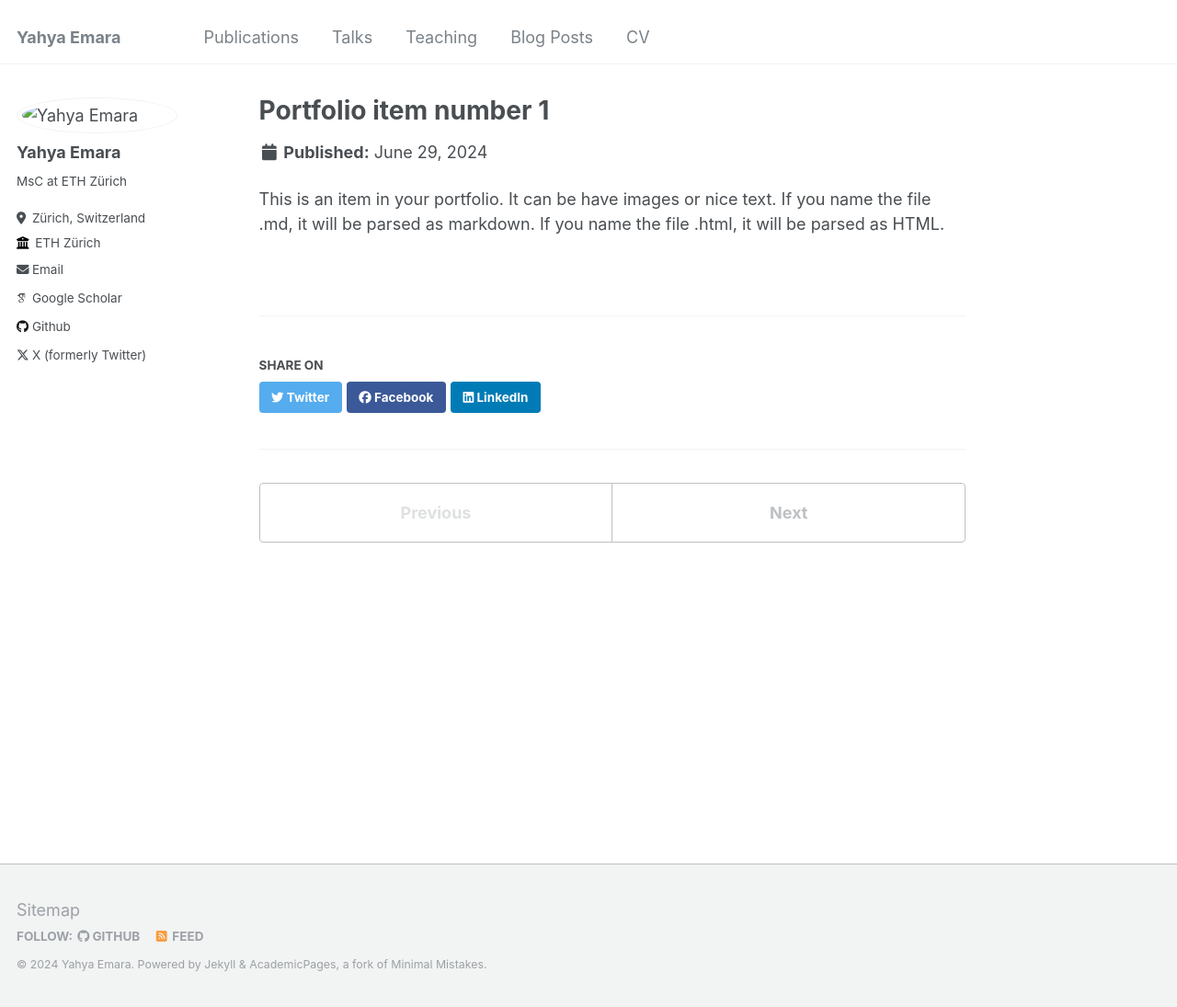
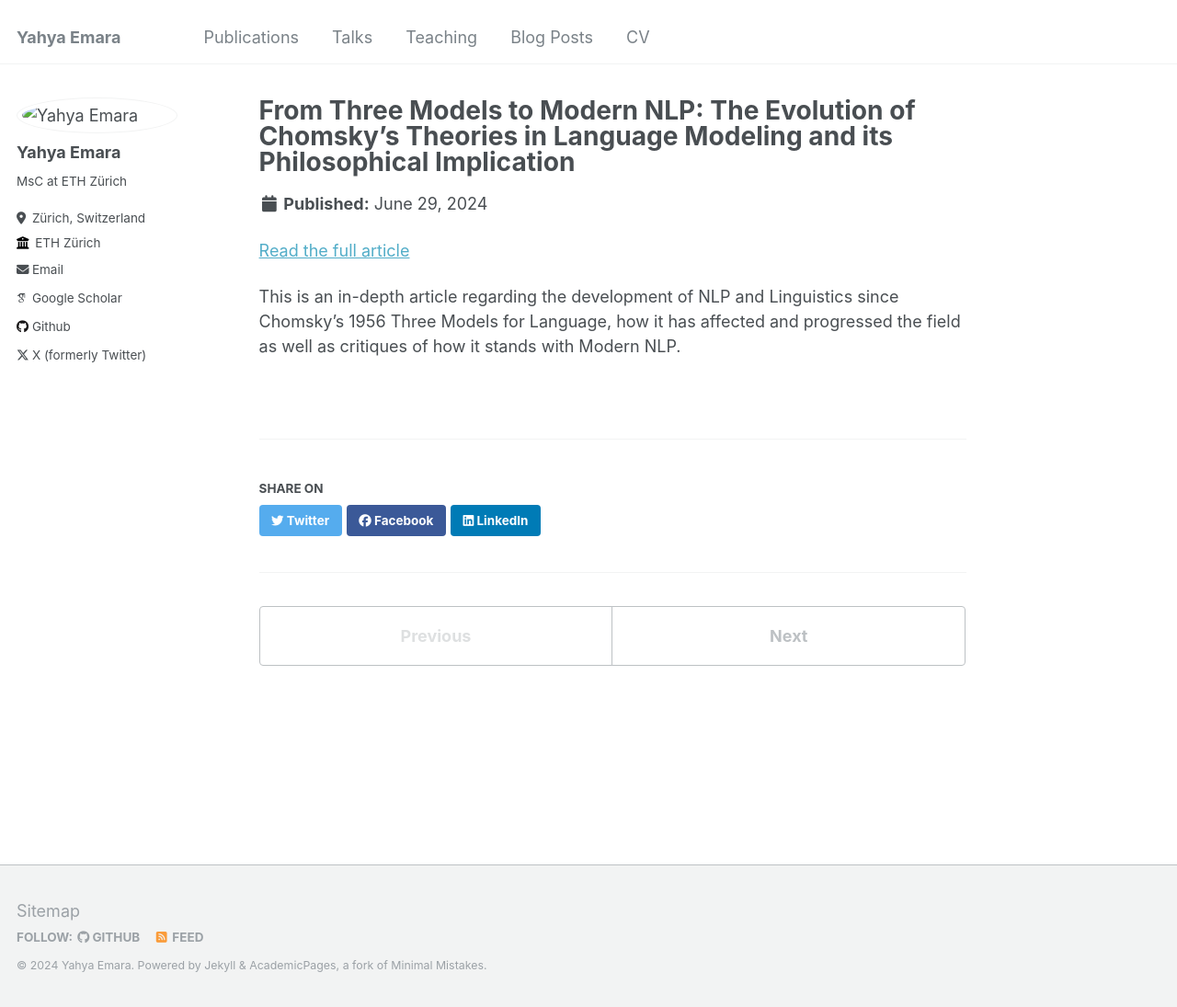
Before and after one commit to yahya010/yahya010.github.io, a Jekyll site: the page built from _portfolio/portfolio-1.md, in a window 1280 px wide and 1095 px high. Shown: the whole window at 92% size. Built offline with Jekyll 4.4.1, drawn with Linux system fonts in a browser that asks for light colours; some web fonts are replaced.

Commit message:
Update portfolio-1.md

```diff
--- a/_portfolio/portfolio-1.md
+++ b/_portfolio/portfolio-1.md
@@ -1,7 +1,9 @@
 ---
-title: "Portfolio item number 1"
-excerpt: "Short description of portfolio item number 1<br/><img src='/images/500x300.png'>"
+title: "From Three Models to Modern NLP: The Evolution of Chomsky's Theories in Language Modeling and its Philosophical Implication"
+excerpt: "In depth article regarding the development of NLP and Linguistics since Chomsky's 1956 Three Models for Language, how it has affected and progressed the field as well as critiques of how it stands with Modern NLP"
 collection: portfolio
 ---
 
-This is an item in your portfolio. It can be have images or nice text. If you name the file .md, it will be parsed as markdown. If you name the file .html, it will be parsed as HTML.
+[Read the full article](https://drive.google.com/file/d/1la4WOJmUf_yGJL1SXqiE95BFRhDCWheg/view?usp=share_link)
+
+This is an in-depth article regarding the development of NLP and Linguistics since Chomsky's 1956 Three Models for Language, how it has affected and progressed the field as well as critiques of how it stands with Modern NLP.
```
